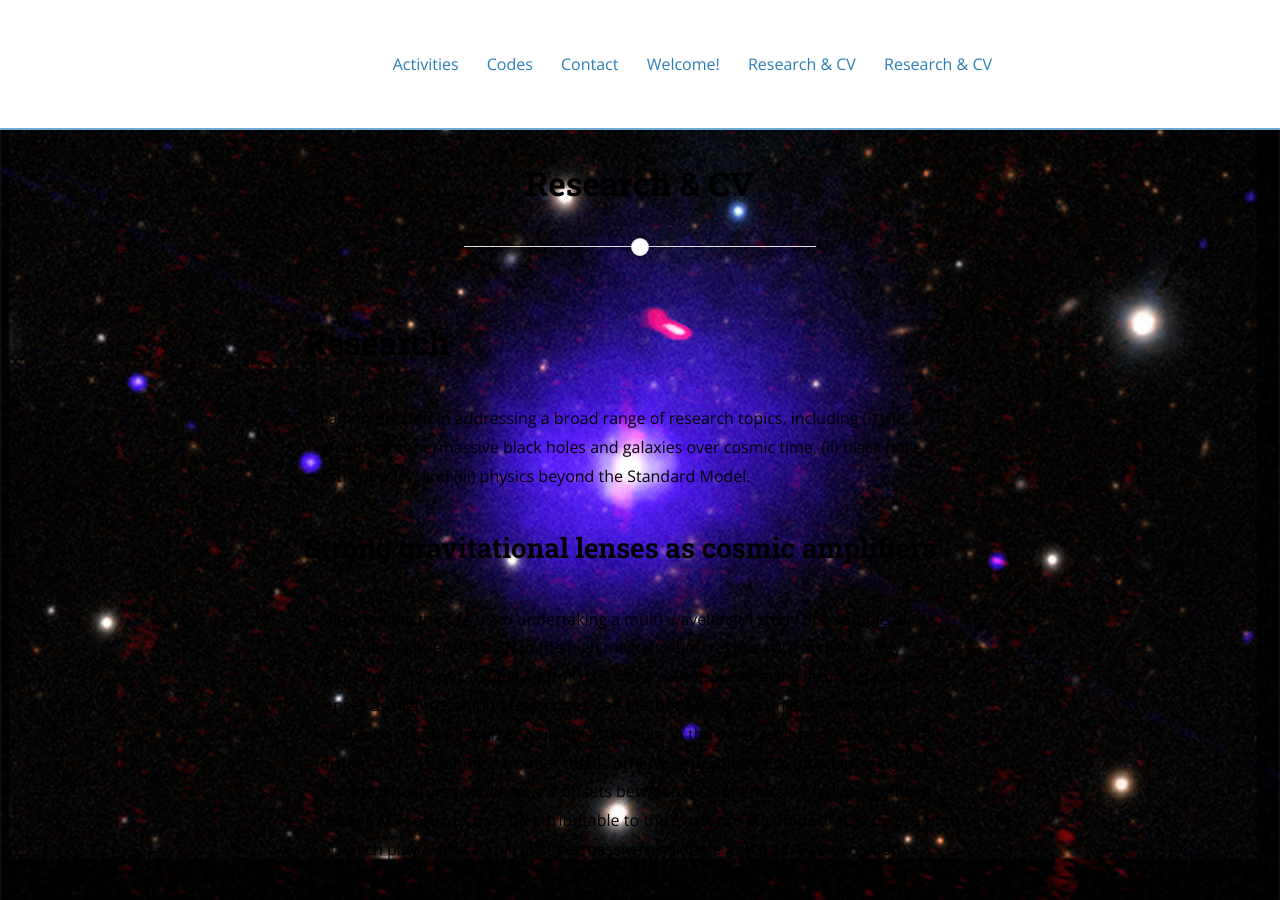
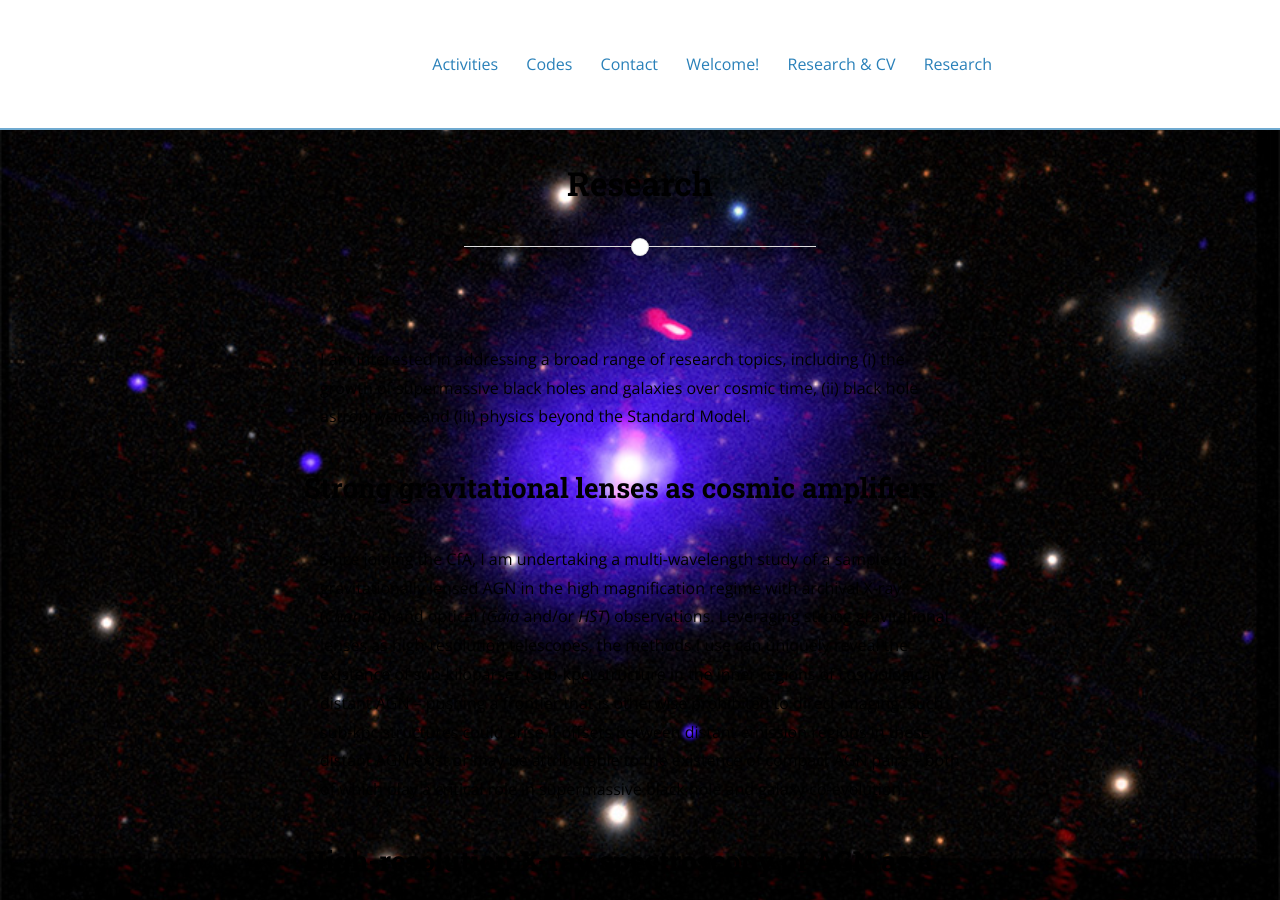
Before and after one commit to jsiskreynes-astro/jsiskreynes-astro.github.io, a Jekyll site: the page built from resume.md, in a window 1280 px wide and 900 px high. Built offline with Jekyll 4.4.1, drawn with Linux system fonts in a browser that asks for light colours; nearby versions of some CDN libraries.

Commit message:
Update resume.md

```diff
--- a/resume.md
+++ b/resume.md
@@ -1,11 +1,9 @@
 ---
 layout: page
-title: Research & CV
+title: Research
 permalink: /resume/
 main_nav: true
 ---
-
-# Research
 
 I am interested in addressing a broad range of research topics, including (i) the growth of supermassive black holes and galaxies over cosmic time, (ii) black hole astrophysics, and (iii) physics beyond the Standard Model.
 
```
